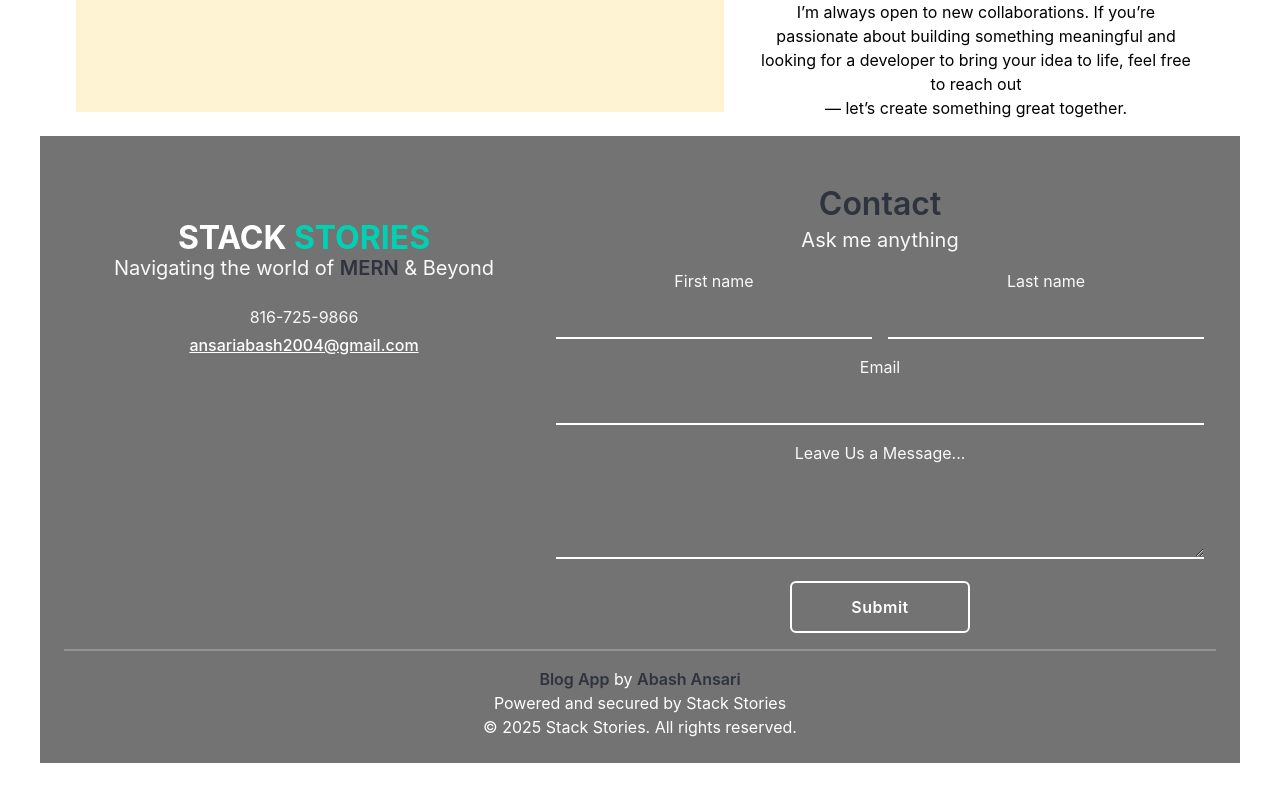
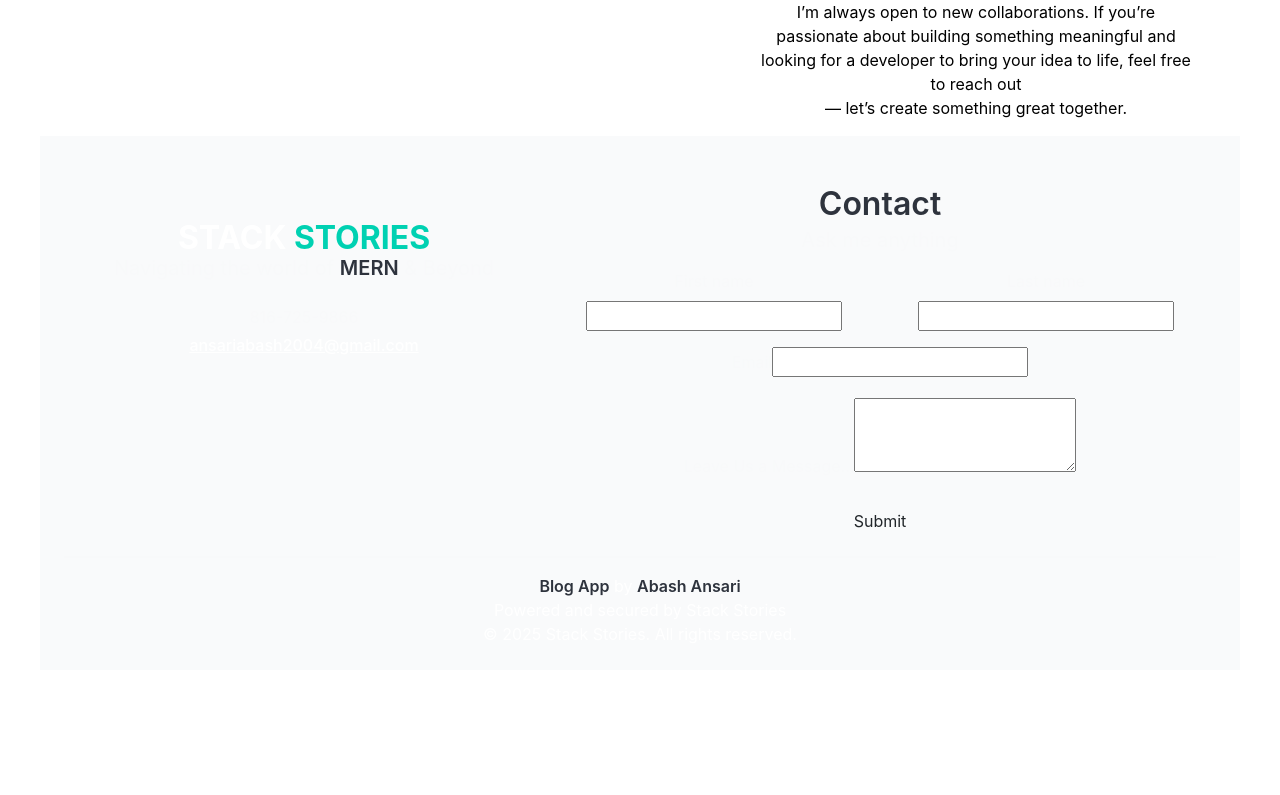
Before and after one commit to Abashansari/Blog-App, a React (Vite) app: page /about in a window 1280 px wide. Shown: the part 1112-1907 px from the top of the page. After the commit the page ends 1814 px from the top, so only its background shows below. Built offline with nearby package versions, Linux system fonts and the light colour scheme; some icons are missing.

Commit message:
removed classes

```diff
--- a/src/App.css
+++ b/src/App.css
@@ -43,65 +43,6 @@
 
 /* my Style/Css */
 
-/* for footer */
-.footer.primary-black {
-  background-color:rgb(115, 115, 115);
-  color: white;
-}
-.container.color-parchment{
-  background-color:#FEF4D4;
-  height:100%;
-}
-.underline-input {
-  width: 100%;
-  border: none;
-  border-bottom: 2px solid white;
-  background: transparent;
-  border-radius: 0;
-  padding: 6px 0;
-  font-size: 1rem;
-  color: black;
-}
-
-.underline-input:focus {
-  outline: none;
-  border-bottom: 2px solid black;
-  box-shadow: none;
-}
-.underline-input-Home {
-  width: 100%;
-  border: none;
-  border-bottom: 2px solid black;
-  background: transparent;
-  border-radius: 0;
-  padding: 6px 0;
-  font-size: 1rem;
-  color: black;
-}
-.underline-input-Home:focus {
-  outline: none;
-  border-bottom: 2px solid black;
-  box-shadow: none;
-}
-.box-button {
-  background: transparent;
-  border: 2px solid white;
-  color: white;
-  border-radius: 6px;
-  padding: 12px 40px;
-  min-width: 180px;
-  font-weight: 600;
-  letter-spacing: 0.5px;
-  text-align: center;
-  transition: all 0.3s ease-in-out;
-}
-
-.box-button:hover {
-  background-color: white;
-  color: #007bff;
-  cursor: pointer;
-}
-
 /* for Blog Form */
 .form-background {
   background-image: url('/bgImage.jpeg');
```
